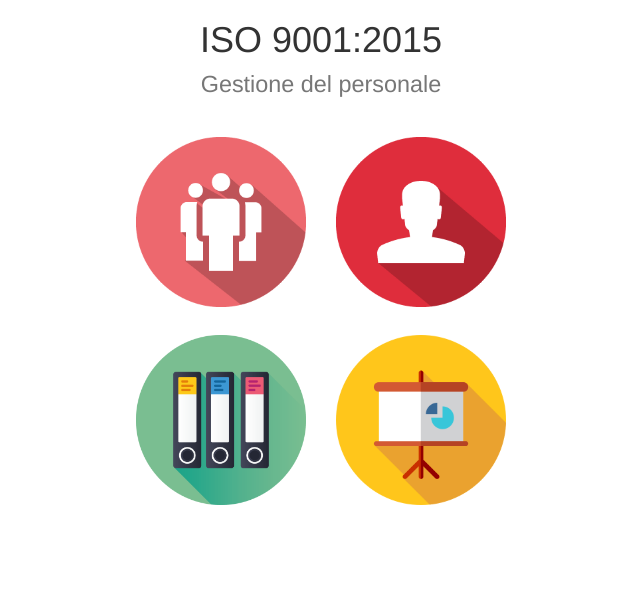
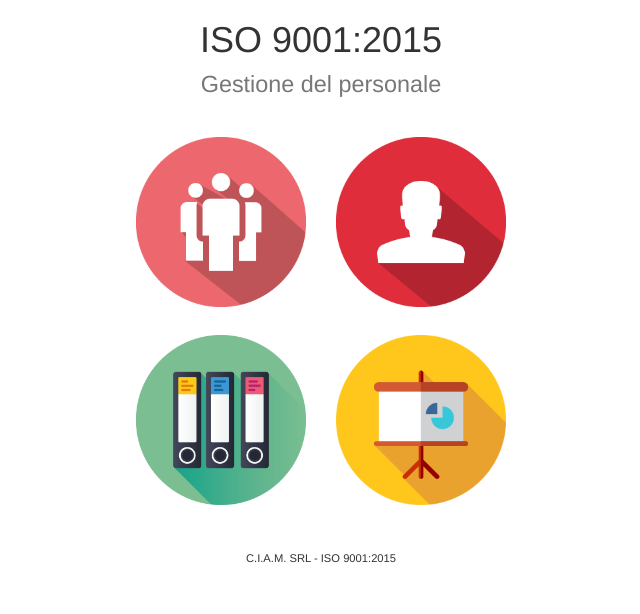
Before and after one commit to guglio/ISO_staff, a website: page index.html in a window 1280 px wide. Shown: the whole page, without its empty margins (319-959 px from the left). Drawn offline with nearby package versions, Linux system fonts and the light colour scheme; some packages are replaced by stand-ins of ours; no server answers.

Commit message:
Add footer

```diff
--- a/index.html
+++ b/index.html
@@ -31,6 +31,11 @@
 <body>
   <main ng-view>
   </main>
+  <footer>
+    <div class="container-fluid text-center">
+      C.I.A.M. SRL - ISO 9001:2015
+    </div>
+  </footer>
   <!--<script src="/node_modules/jquery/dist/jquery.min.js"></script>
   <script src="/node_modules/bootstrap/dist/js/bootstrap.min.js"></script> -->
   <script src="https://ajax.googleapis.com/ajax/libs/jquery/1.12.4/jquery.min.js"></script>
--- a/sass/screen.scss
+++ b/sass/screen.scss
@@ -9,3 +9,7 @@
 .row.buffer-top div{
   margin-top: 2em;
 }
+footer{
+  padding: 4em 0;
+  font-size: 0.8em;
+}
```
Also changed, not shown: stylesheets/screen.css.
